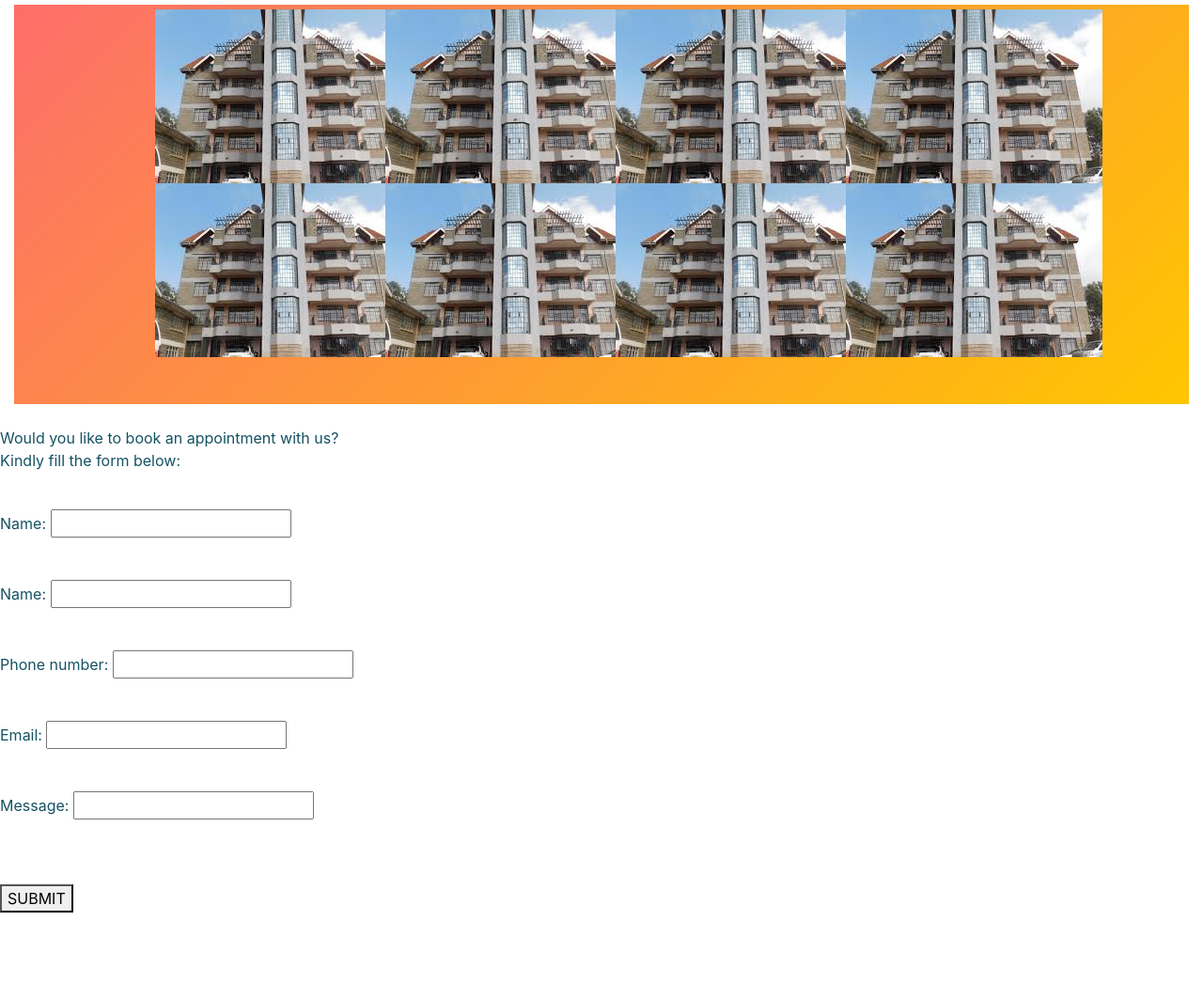
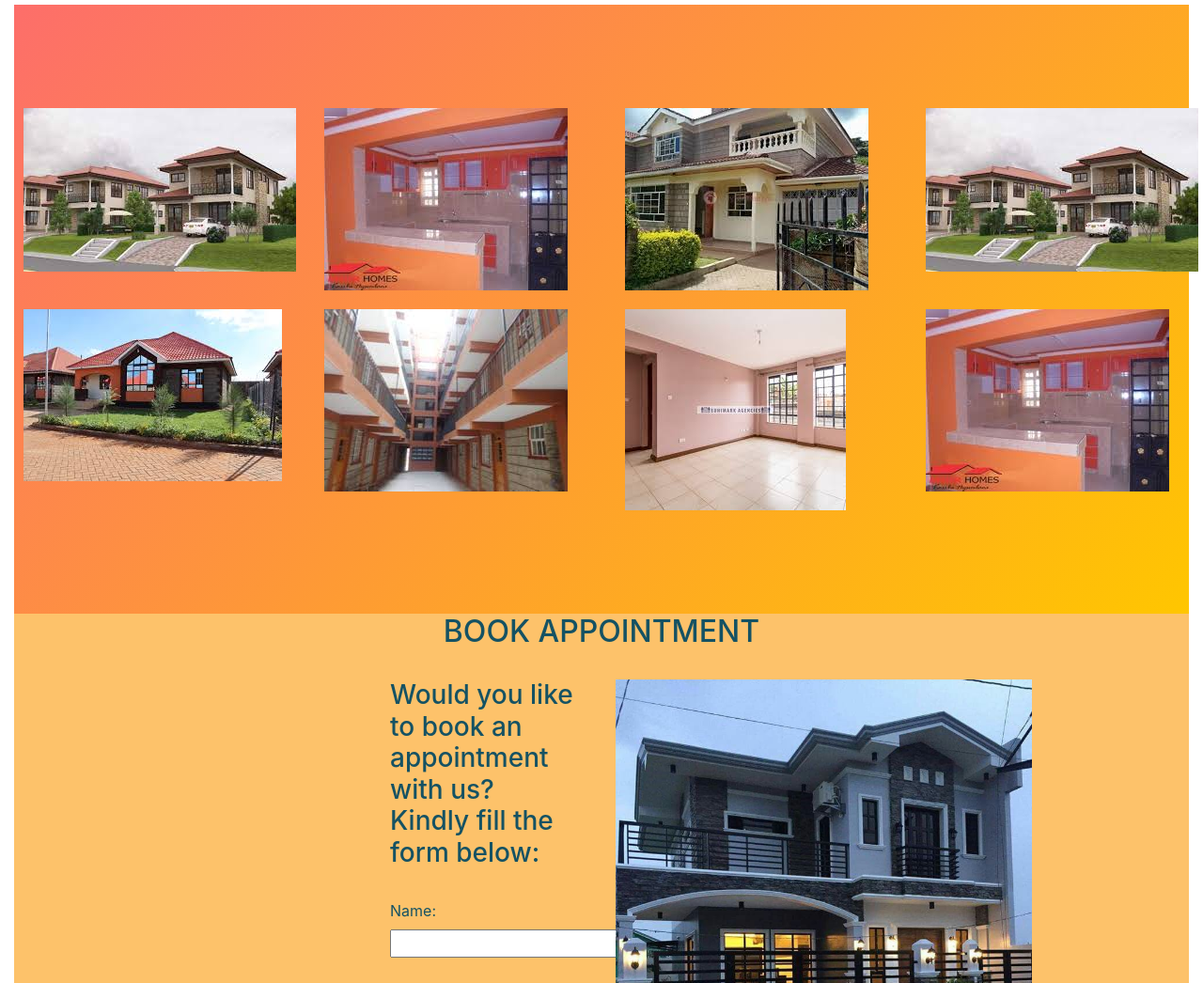
Before and after one commit to sylvestus/realEstateKenya, a plain HTML site: page gallery.html in a window 1280 px wide. Shown: the part 137-1183 px from the top of the page at 94% size. Before the commit the page ends 1108 px from the top, so only its background shows below. Drawn offline with nearby package versions, Linux system fonts and the light colour scheme.

Commit message:
form design and style for booking

```diff
--- a/gallery.css
+++ b/gallery.css
@@ -25,10 +25,9 @@ h3 {
 }
 
 .hold {
-  padding: 150px;
-  padding-top: 5px;
-  padding-bottom: 50px;
-  background: linear-gradient(135deg, #FD6E6A 0%, #FFC600 100%);
+    padding-top: 100px;
+    padding-bottom: 100px;
+    background: linear-gradient(135deg, #FD6E6A 0%, #FFC600 100%);
 }
 
 #part1,
@@ -40,6 +39,7 @@ h3 {
 #part7,
 #part8 {
     position: relative;
+    padding: 10px;
 }
 
 .text1,
@@ -69,3 +69,19 @@ h3 {
 .hide8 {
     display: none;
 }
+
+.hold2 {
+    background-color: #fdc26a
+}
+
+.book h3 {
+    text-align: left
+}
+
+form {
+    margin-left: 400px
+}
+
+h2 {
+    text-align: center
+}
--- a/gallery.html
+++ b/gallery.html
@@ -36,7 +36,7 @@
                             <div class="text1 hide1">
                                 <p>Bedsitter within Kinoo.<br>Kitchen area<br> Bedroom and washroom.</p>
                             </div>
-                            <a><img src="images/5.jpeg"></a>
+                            <a><img src="images/3bedroom.jpeg"></a>
                         </div>
                     </div>
                     <div class="col-md-3">
@@ -44,7 +44,7 @@
                             <div class="text2 hide2">
                                 <p>Bedsitter within Kinoo.<br>Kitchen area<br> Bedroom and washroom.</p>
                             </div>
-                            <a><img src="images/5.jpeg"></a>
+                            <a><img src="images/bedsitter.jpeg"></a>
                         </div>
                     </div>
                     <div class="col-md-3">
@@ -52,7 +52,7 @@
                             <div class="text3 hide3">
                                 <p>Bedsitter within Kinoo.<br>Kitchen area<br> Bedroom and washroom.</p>
                             </div>
-                            <a><img src="images/5.jpeg"></a>
+                            <a><img src="images/4room.jpeg"></a>
                         </div>
                     </div>
                     <div class="col-md-3">
@@ -60,7 +60,7 @@
                             <div class="text4 hide4">
                                 <p>Bedsitter within Kinoo.<br>Kitchen area<br> Bedroom and washroom.</p>
                             </div>
-                            <a><img src="images/5.jpeg"></a>
+                            <a><img src="images/3bedroom.jpeg"></a>
                         </div>
                     </div>
                 </div>
@@ -70,7 +70,7 @@
                             <div class="text5 hide5">
                                 <p>Bedsitter within Kinoo.<br>Kitchen area<br> Bedroom and washroom.</p>
                             </div>
-                            <a><img src="images/5.jpeg"></a>
+                            <a><img src="images/house.jpeg"></a>
                         </div>
                     </div>
                     <div class="col-md-3">
@@ -78,7 +78,7 @@
                             <div class="text6 hide6">
                                 <p>Bedsitter within Kinoo.<br>Kitchen area<br> Bedroom and washroom.</p>
                             </div>
-                            <a><img src="images/5.jpeg"></a>
+                            <a><img src="images/1bedroom.jpeg"></a>
                         </div>
                     </div>
                     <div class="col-md-3">
@@ -86,7 +86,7 @@
                             <div class="text7 hide7">
                                 <p>Bedsitter within Kinoo.<br>Kitchen area<br> Bedroom and washroom.</p>
                             </div>
-                            <a><img src="images/5.jpeg"></a>
+                            <a><img src="images/6.jpeg"></a>
                         </div>
                     </div>
                     <div class="col-md-3">
@@ -94,37 +94,43 @@
                             <div class="text8 hide8">
                                 <p>Bedsitter within Kinoo.<br>Kitchen area<br> Bedroom and washroom.</p>
                             </div>
-                            <a><img src="images/5.jpeg"></a>
+                            <a><img src="images/bedsitter.jpeg"></a>
                         </div>
                     </div>
                 </div>
             </div>
         </div>
-        <br>
-        <div class="row">
-            <form action="#" id="form">
-                <p>Would you like to book an appointment with us?<br>Kindly fill the form below:</p><br>
+        <div class="hold2">
+            <h2>BOOK APPOINTMENT</h2>
+            <div class="row book">
+                <div class="col-md-6 left">
+                    <form action="#" id="form"><br>
+                        <h3>Would you like to book an appointment with us?<br>Kindly fill the form below:</h3><br>
 
                         <div class="form-group">
-                    <label for="name">Name:</label>
+                            <label for="name">Name:</label><br>
                             <input type="text" id="name" required><br><br></div>
                         <div class="form-group">
-                    <label for="name">Name:</label>
-                    <input type="text" id="name" required><br><br></div>
-                <div class="form-group">
-                    <label for="phone">Phone number:</label>
+                            <label for="phone">Phone number:</label><br>
                             <input type="number" id="phone" required><br><br></div>
                         <div class="form-group">
-                    <label for="email">Email:</label>
+                            <label for="email">Email:</label><br>
                             <input type="text" id="email" required><br><br></div>
                         <div class="form-group">
-                    <label for=" mess ">Message:</label>
-                    <input type="text " id="mess " required> <br><br><br>
+                            <label for="mess">Message:</label><br>
+                            <input type="text" id="mess" required> <br><br><br>
                         </div>
-                <button type="submit " id="submit "> SUBMIT</button><br>
+                        <button type="submit" id="submit"> SUBMIT</button><br>
                     </form>
                 </div>
+                <div class="col-md-6">
+                    <br>
+                    <img src="images/Color.jpeg " style="height:60%">
+                </div>
 
+
+            </div>
+        </div>
     </div>
     <script src="https://code.jquery.com/jquery-3.6.0.min.js " integrity="sha256-/xUj+3OJU5yExlq6GSYGSHk7tPXikynS7ogEvDej/m4=" crossorigin=" anonymous "></script>
     <script src="gallery.js " type="text/javascript "></script>
--- a/gallery.js
+++ b/gallery.js
@@ -88,3 +88,6 @@ $(document).ready(function() {
         $('.text8').addClass('hide8');
     });
 });
+
+
+//button
```
Also changed, not shown: images/3bedroom.jpeg (added), images/4bedrroom.jpeg (added), images/4room.jpeg (added), images/Color.jpeg (added), images/Resene award winners show true colour spirit.jpeg (added), images/home.jpeg (added), images/house.jpeg (added), images/west.jpeg (added), images/🏠.jpeg (added). Lines whose indentation alone changed are shown as unchanged.
